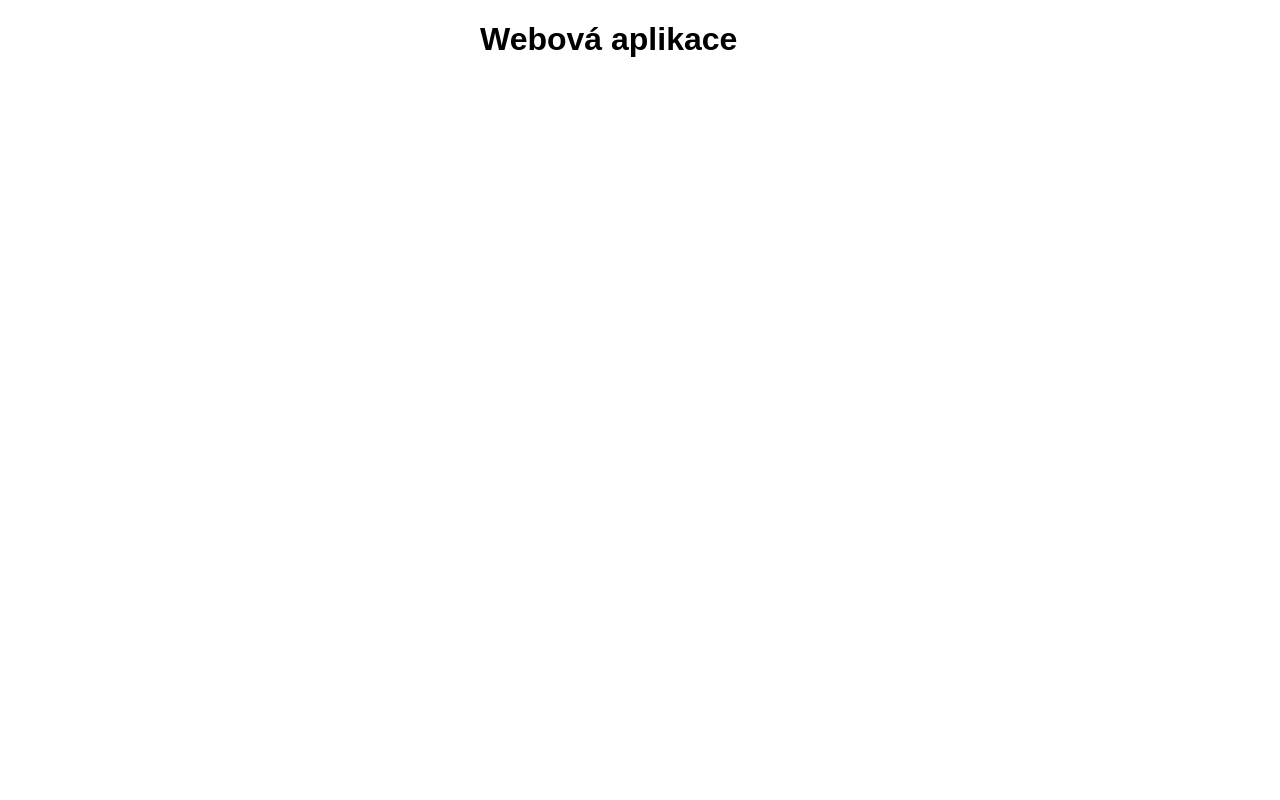
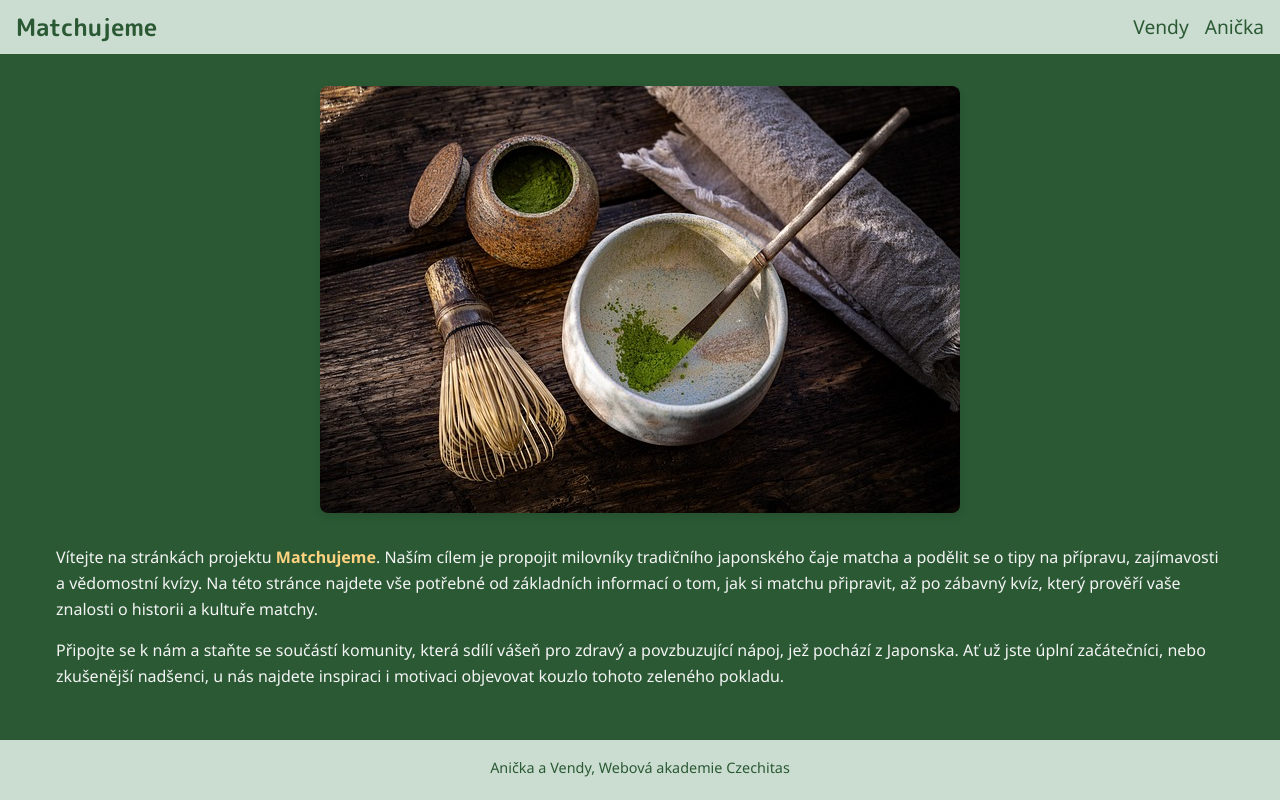
Before and after one commit to Anna-is-coding/o-projektu, a plain HTML site: page index.html in a window 1280 px wide. Drawn offline with Linux system fonts and the light colour scheme.

Commit message:
Základní struktura projektu, přidány základní styly

```diff
--- a/index.html
+++ b/index.html
@@ -3,13 +3,54 @@
   <head>
     <meta charset="UTF-8" />
     <meta name="viewport" content="width=device-width, initial-scale=1.0" />
+    <title>Matchujeme</title>
+    <!-- Google Fonts: M PLUS Rounded 1c a Noto Sans -->
+    <link
+      href="https://fonts.googleapis.com/css2?family=M+PLUS+Rounded+1c:wght@400;700&family=Noto+Sans:wght@400;700&display=swap"
+      rel="stylesheet"
+    />
+
     <link rel="stylesheet" href="style.css" />
-    <script type="module" src="script.js"></script>
-    <title>Webová aplikace</title>
   </head>
-<body>
-  <div class="container">
-    <h1>Webová aplikace</h1>
-  </div>
-</body>
+  <body>
+    <!-- Hlavička -->
+    <header>
+      <h1>
+        <a href="index.html">Matchujeme</a>
+      </h1>
+      <nav>
+        <ul>
+          <li><a href="#vendy">Vendy</a></li>
+          <li><a href="#anicka">Anička</a></li>
+        </ul>
+      </nav>
+    </header>
+
+    <!-- Hlavní obsah -->
+    <main>
+      <img src="img/matcha-img.jpg" alt="Matcha prášek a metlička" />
+
+      <div class="project-text">
+        <p>
+          Vítejte na stránkách projektu <strong>Matchujeme</strong>. Naším cílem
+          je propojit milovníky tradičního japonského čaje matcha a podělit se o
+          tipy na přípravu, zajímavosti a vědomostní kvízy. Na této stránce
+          najdete vše potřebné od základních informací o tom, jak si matchu
+          připravit, až po zábavný kvíz, který prověří vaše znalosti o historii
+          a kultuře matchy.
+        </p>
+        <p>
+          Připojte se k nám a staňte se součástí komunity, která sdílí vášeň pro
+          zdravý a povzbuzující nápoj, jež pochází z Japonska. Ať už jste úplní
+          začátečníci, nebo zkušenější nadšenci, u nás najdete inspiraci i
+          motivaci objevovat kouzlo tohoto zeleného pokladu.
+        </p>
+      </div>
+    </main>
+
+    <!-- Patička -->
+    <footer>
+      <p>Anička a Vendy, Webová akademie Czechitas</p>
+    </footer>
+  </body>
 </html>
--- a/style.css
+++ b/style.css
@@ -1,14 +1,135 @@
-/* Používáme intuitivní výpočet rozměrů prvků. */
-*, *:before, *:after {
+/* 1) Reset/normalize základních hodnot */
+*,
+*::before,
+*::after {
+  margin: 0;
+  padding: 0;
   box-sizing: border-box;
 }
 
-html {
-  font-family: sans-serif;
+/* 2) Všeobecné nastavení těla stránky */
+body {
+  font-family: 'Noto Sans', Arial, sans-serif;
+  line-height: 1.6;
+  color: #333;
+  background-color: #2a5934;
+  display: flex;
+  flex-direction: column;
+  min-height: 100vh;
 }
 
-.container {
-  max-width: 20rem;
-  margin-right: auto;
-  margin-left: auto;
+/* 3) Hlavička */
+
+/* 3) Hlavička – nižší lišta */
+header {
+  background-color: #cbddd1;
+  color: #2a5934;
+  padding: 0.5rem 1rem;
+  /* méně svislého odsazení */
+  display: flex;
+  justify-content: space-between;
+  align-items: center;
 }
+
+header h1 {
+  font-family: 'M PLUS Rounded 1c', sans-serif;
+  font-weight: 700;
+  color: #2a5934;
+  font-size: 1.5rem;
+  /* menší velikost nadpisu */
+}
+
+header h1 a {
+  color: inherit;
+  /* zdědí barvu z <h1> */
+  text-decoration: none;
+  /* odstraní podtržení */
+}
+
+header h1 a:hover {
+  color: #1f3d27;
+  /* nebo jiná tmavší barva při hoveru */
+}
+
+
+header nav ul {
+  list-style: none;
+  display: flex;
+  gap: 1rem;
+  margin-top: 0;
+  font-size: 1.2rem;
+  /* menší velikost navigačních odkazů */
+}
+
+header nav a {
+  color: #2a5934;
+  text-decoration: none;
+}
+
+
+header nav a:hover {
+  color: #1f3d27;
+}
+
+
+
+/* 4) Hlavní obsah */
+main {
+  flex: 1;
+  padding: 2rem 1rem;
+  max-width: 1200px;
+  margin: 0 auto;
+  background-color: #2a5934;
+  color: #f4f4f4;
+}
+
+/* Obrázek v hlavním obsahu */
+main img {
+  display: block;
+  max-width: 100%;
+  height: auto;
+  margin: 0 auto 2rem;
+  border-radius: 8px;
+  box-shadow: 0 4px 8px rgba(0, 0, 0, 0.1);
+}
+
+
+/* Textový blok projektu */
+.project-text p {
+  margin-bottom: 1rem;
+  font-size: 1rem;
+}
+
+.project-text strong {
+  color: #ffd27f;
+  /* světlejší oranžová akcent pro tučný text */
+}
+
+/* 5) Patička */
+footer {
+  background-color: #cbddd1;
+  color: #2a5934;
+  text-align: center;
+  padding: 1rem;
+  font-size: 0.9rem;
+}
+
+footer p {
+  margin-bottom: 0.3rem;
+}
+
+/* 6) Responzivita pro mobilní zařízení */
+@media (max-width: 600px) {
+  header h1 {
+    font-size: 1.5rem;
+  }
+
+  header nav ul {
+    flex-direction: column;
+    gap: 0.5rem;
+  }
+
+  main {
+    padding: 1rem;
+  }
+}
```
Also changed, not shown: anicka.html (added, +10 -0 lines), vendy.html (added, +10 -0 lines), img/matcha-img.jpg (added).
